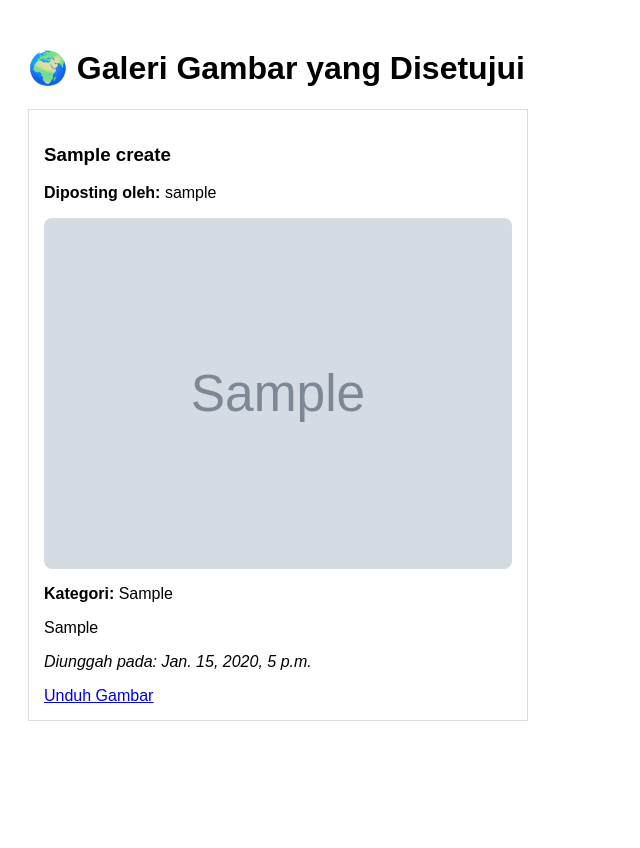
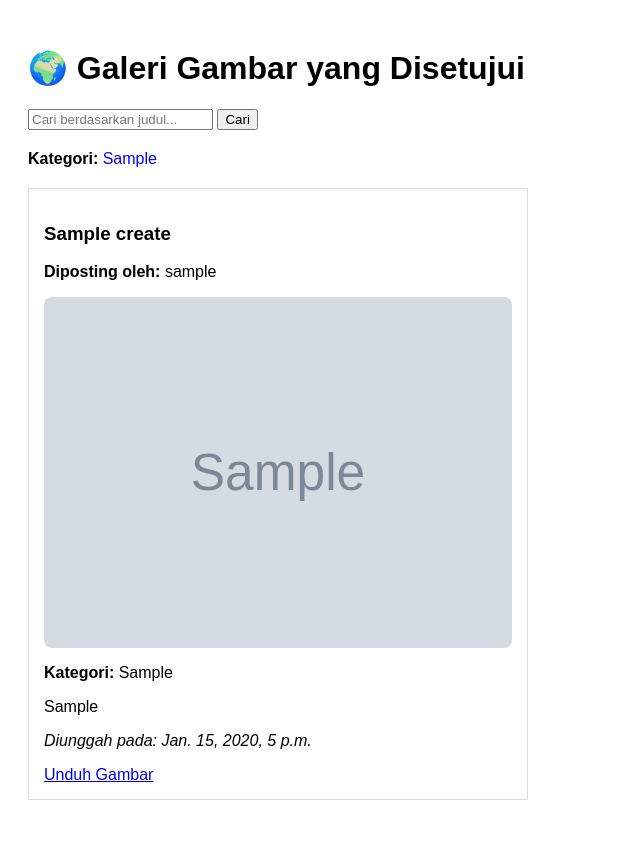
Before and after one commit to rendayy/PBW-DJANGO, a Django app: page /gallery/ in a window 1280 px wide. Shown: the whole page, without its empty margins (0-640 px from the left). Before the commit the page ends 721 px from the top, so only its background shows below. Run offline with Django 5.2, Linux system fonts and the light colour scheme; a user stored in the database is signed in; tables that the repository leaves empty hold one stand-in row (values such as "Sample post"); grey boxes marked "Sample" are stand-in pictures; some libraries are stand-ins or nearby versions.

Commit message:
add search & update html

```diff
--- a/app/global_post.py
+++ b/app/global_post.py
@@ -4,5 +4,22 @@ from .models import Create
 
 @login_required
 def global_gallery(request):
-    gambar_list = Create.objects.filter(status='a').order_by('-tanggal_upload')
-    return render(request, 'global_post.html', {'gambar_list': gambar_list})
+    query = request.GET.get('search', '')  # Ambil parameter pencarian dari URL
+    kategori_filter = request.GET.get('kategori', None)  # Ambil kategori dari URL
+
+    # Ambil semua kategori yang unik
+    kategori_list = Create.objects.values_list('kategori', flat=True).distinct()
+
+    if kategori_filter:
+        gambar_list = Create.objects.filter(status='a', kategori=kategori_filter).order_by('-tanggal_upload')
+    elif query:
+        gambar_list = Create.objects.filter(status='a', judul__icontains=query).order_by('-tanggal_upload')
+    else:
+        gambar_list = Create.objects.filter(status='a').order_by('-tanggal_upload')
+
+    return render(request, 'global_post.html', {
+        'gambar_list': gambar_list,
+        'query': query,
+        'kategori_list': kategori_list,
+        'kategori_filter': kategori_filter,
+    })
--- a/app/templates/500.html
+++ b/app/templates/500.html
@@ -29,7 +29,7 @@
     </div>
     <div class="actions">
       <a href="{% url 'user_dashboard' %}" class="btn">Back to Home</a>
-      <button onclick="window.location.reload()" class="btn btn-outline">Try Again</button>
+      <button onclick="history.back()" class="btn btn-outline">Go Back</button>
     </div>
     <div class="support-link">
       <p>If the problem persists, please contact <a href="mailto:support@example.com">support</a></p>
--- a/app/templates/global_post.html
+++ b/app/templates/global_post.html
@@ -30,10 +30,42 @@
                 max-width: 500px;
             }
         }
+
+        .search-form {
+            margin-bottom: 20px;
+        }
+
+        .kategori-list {
+            margin: 20px 0;
+        }
+
+        .kategori-list a {
+            margin-right: 10px;
+            text-decoration: none;
+            color: blue;
+        }
+
+        .kategori-list a:hover {
+            text-decoration: underline;
+        }
     </style>
 </head>
 <body>
     <h1>🌍 Galeri Gambar yang Disetujui</h1>
+
+    <form class="search-form" method="get" action="">
+        <input type="text" name="search" placeholder="Cari berdasarkan judul..." value="{{ query }}">
+        <button type="submit">Cari</button>
+    </form>
+
+    <div class="kategori-list">
+        <strong>Kategori:</strong>
+        {% for kategori in kategori_list %}
+            <a href="?kategori={{ kategori }}&search={{ query }}">{{ kategori }}</a>
+        {% empty %}
+            <span>Tidak ada kategori tersedia.</span>
+        {% endfor %}
+    </div>
 
     {% for gambar in gambar_list %}
         <div class="gallery-item">
--- a/app/templates/landing.html
+++ b/app/templates/landing.html
@@ -5,7 +5,7 @@
     <meta charset="UTF-8">
     <meta name="viewport" content="width=device-width, initial-scale=1.0">
     <title>TIM PABW</title>
-    <link rel="stylesheet" href="{% static 'css/leandingpage.css' %}">
+    <link rel="stylesheet" href="{% static 'css/leandingPage.css' %}">
     <link rel="stylesheet" href="https://cdnjs.cloudflare.com/ajax/libs/font-awesome/6.5.0/css/all.min.css">
 </head>
 <body>
```
